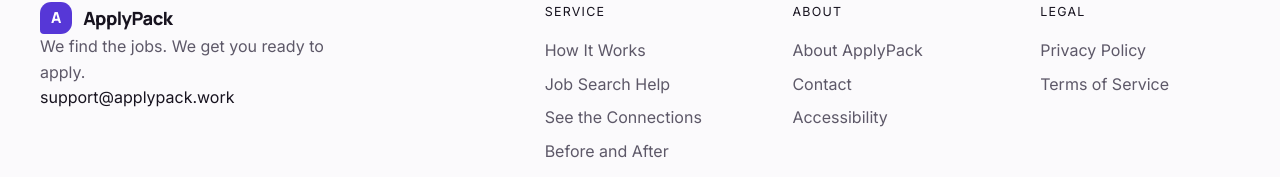
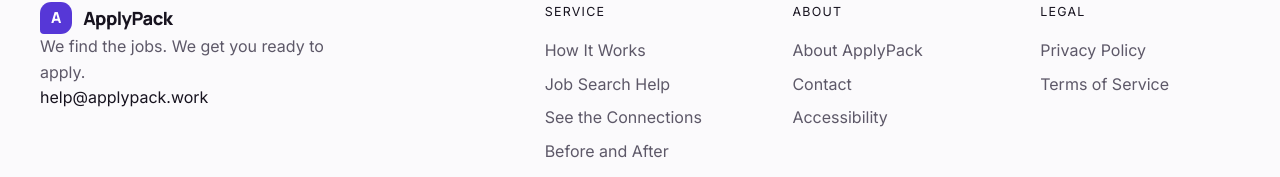
Before and after one commit to duotapmobile/ApplyPack, a Next.js app: page /how-it-works in a window 1280 px wide. Shown: the part 2124-2301 px from the top of the page. Built offline with nearby package versions, Linux system fonts and the light colour scheme; no server answers.

Commit message:
fix: align email addresses and complete metadata

```diff
--- a/src/app/[slug]/page.tsx
+++ b/src/app/[slug]/page.tsx
@@ -16,7 +16,19 @@
     title: page.title,
     description: page.description,
     alternates: { canonical: "/" + page.slug },
-    openGraph: { title: page.title, description: page.description, type: "website", url: "/" + page.slug },
+    openGraph: {
+      title: page.title,
+      description: page.description,
+      type: "website",
+      url: "/" + page.slug,
+      images: ["/opengraph-image"],
+    },
+    twitter: {
+      card: "summary_large_image",
+      title: page.title,
+      description: page.description,
+      images: ["/opengraph-image"],
+    },
   };
 }
 
--- /dev/null
+++ b/src/app/apple-icon.tsx
@@ -0,0 +1,25 @@
+import { ImageResponse } from "next/og";
+
+export const size = { width: 180, height: 180 };
+export const contentType = "image/png";
+
+export default function AppleIcon() {
+  return new ImageResponse(
+    <div
+      style={{
+        alignItems: "center",
+        background: "#5637d7",
+        color: "#ffffff",
+        display: "flex",
+        fontSize: 126,
+        fontWeight: 800,
+        height: "100%",
+        justifyContent: "center",
+        width: "100%",
+      }}
+    >
+      A
+    </div>,
+    size,
+  );
+}
--- a/src/app/get-started/page.tsx
+++ b/src/app/get-started/page.tsx
@@ -5,6 +5,19 @@
   title: "Get Started With ApplyPack",
   description: "Tell ApplyPack what fits your life and start your 10-job search for $20.",
   alternates: { canonical: "/get-started" },
+  openGraph: {
+    title: "Get Started With ApplyPack",
+    description: "Tell ApplyPack what fits your life and start your 10-job search for $20.",
+    type: "website",
+    url: "/get-started",
+    images: ["/opengraph-image"],
+  },
+  twitter: {
+    card: "summary_large_image",
+    title: "Get Started With ApplyPack",
+    description: "Tell ApplyPack what fits your life and start your 10-job search for $20.",
+    images: ["/opengraph-image"],
+  },
 };
 
 export default function GetStartedPage() {
--- /dev/null
+++ b/src/app/icon.tsx
@@ -0,0 +1,25 @@
+import { ImageResponse } from "next/og";
+
+export const size = { width: 32, height: 32 };
+export const contentType = "image/png";
+
+export default function Icon() {
+  return new ImageResponse(
+    <div
+      style={{
+        alignItems: "center",
+        background: "#5637d7",
+        color: "#ffffff",
+        display: "flex",
+        fontSize: 23,
+        fontWeight: 800,
+        height: "100%",
+        justifyContent: "center",
+        width: "100%",
+      }}
+    >
+      A
+    </div>,
+    size,
+  );
+}
--- a/src/app/layout.tsx
+++ b/src/app/layout.tsx
@@ -1,4 +1,4 @@
-import type { Metadata } from "next";
+import type { Metadata, Viewport } from "next";
 
 import { SiteFooter } from "@/components/layout/site-footer";
 import { SiteHeader } from "@/components/layout/site-header";
@@ -14,6 +14,14 @@
   },
   description:
     "Get 10 jobs matched to your goals within 24 hours for $20. Add a tailored resume and cover letter for $8 per selected job.",
+  keywords: [
+    "job search help",
+    "job matching service",
+    "tailored resume",
+    "cover letter service",
+    "career change support",
+    "ApplyPack",
+  ],
   alternates: { canonical: "/" },
   openGraph: {
     type: "website",
@@ -23,13 +31,29 @@
       "Ten matched jobs in 24 hours for $20. Tailored application materials for $8 per selected job.",
     url: "/",
     images: ["/opengraph-image"],
+    locale: "en_US",
   },
   robots: { index: true, follow: true },
   applicationName: "ApplyPack",
   manifest: "/manifest.webmanifest",
   category: "business",
+  authors: [{ name: "DuoTap LLC" }],
   creator: "DuoTap LLC",
-  twitter: { card: "summary_large_image", images: ["/opengraph-image"] },
+  publisher: "DuoTap LLC",
+  referrer: "strict-origin-when-cross-origin",
+  formatDetection: { address: false, email: false, telephone: false },
+  twitter: {
+    card: "summary_large_image",
+    title: "We find the jobs. We get you ready to apply.",
+    description:
+      "Ten matched jobs in 24 hours for $20. Tailored application materials for $8 per selected job.",
+    images: ["/opengraph-image"],
+  },
+};
+
+export const viewport: Viewport = {
+  themeColor: "#5637d7",
+  colorScheme: "light",
 };
 
 export default function RootLayout({
--- a/src/app/sitemap.ts
+++ b/src/app/sitemap.ts
@@ -3,7 +3,6 @@
 
 export default function sitemap(): MetadataRoute.Sitemap {
   return siteConfig.publicRoutes
-    .filter((route) => route !== "/get-started")
     .map((route) => ({
       url: siteConfig.url + route,
       lastModified: new Date("2026-09-01"),
--- a/src/config/site.ts
+++ b/src/config/site.ts
@@ -1,11 +1,15 @@
 export const siteConfig = {
   name: "ApplyPack",
   legalEntity: process.env.APP_LEGAL_ENTITY_NAME || "DuoTap LLC",
-  url: process.env.NEXT_PUBLIC_APP_URL || "http://localhost:3000",
+  url:
+    process.env.NEXT_PUBLIC_APP_URL ||
+    (process.env.NODE_ENV === "production" ? "https://applypack.work" : "http://localhost:3000"),
   email: {
-    support: "support@applypack.work",
-    accessibility: "accessibility@applypack.work",
-    privacy: "privacy@applypack.work",
+    orders: "orders@applypack.work",
+    support: "help@applypack.work",
+    accessibility: "help@applypack.work",
+    privacy: "help@applypack.work",
+    admin: "admin@applypack.work",
   },
   promise: "We find the jobs. We get you ready to apply.",
   navigation: [
--- a/src/content/public-pages.ts
+++ b/src/content/public-pages.ts
@@ -131,10 +131,9 @@
     description: "Contact ApplyPack about the service, an order, billing, privacy, or accessibility.",
     intro: ["We normally respond within two business days. Do not email resumes, payment details, or other sensitive documents."],
     sections: [
-      { title: "General help and orders", body: ["support@applypack.work"] },
-      { title: "Privacy", body: ["privacy@applypack.work"] },
-      { title: "Website accessibility", body: ["accessibility@applypack.work"] },
-    ], ctaLabel: "Email Support", ctaHref: "mailto:support@applypack.work",
+      { title: "General help, privacy, and accessibility", body: ["help@applypack.work"] },
+      { title: "Orders and billing", body: ["orders@applypack.work"] },
+    ], ctaLabel: "Email Help", ctaHref: "mailto:help@applypack.work",
   },
   accessibility: {
     slug: "accessibility", eyebrow: "ACCESSIBILITY AT APPLYPACK", title: "A service designed for more people to use.",
@@ -142,9 +141,9 @@
     intro: ["ApplyPack is committed to a website and service usable by as many people as possible."],
     sections: [
       { title: "Our target", body: ["We aim to conform to WCAG 2.2 Level AA."], bullets: ["Keyboard access", "Visible focus", "Clear structure and labels", "Sufficient contrast", "Reflow and reduced motion", "Manual and automated testing"] },
-      { title: "Need help?", body: ["Email accessibility@applypack.work with the page, what happened, and how you prefer us to respond."] },
+      { title: "Need help?", body: ["Email help@applypack.work with the page, what happened, and how you prefer us to respond."] },
       { title: "Ongoing work", body: ["Accessibility is reviewed during design, development, content changes, and major releases."], note: "Last reviewed September 1, 2026." },
-    ], ctaLabel: "Email Accessibility Support", ctaHref: "mailto:accessibility@applypack.work",
+    ], ctaLabel: "Email Accessibility Help", ctaHref: "mailto:help@applypack.work",
   },
   privacy: {
     slug: "privacy", eyebrow: "PRIVACY POLICY", title: "Your information is for providing your service.",
@@ -156,9 +155,9 @@
       { title: "Payments and email", body: ["Stripe processes cards; ApplyPack does not store full card numbers. Transactional email providers deliver service messages."] },
       { title: "Sharing", body: ["We do not sell resumes or personal information. We share only as needed for the service, security, law, or customer direction."] },
       { title: "Retention and security", body: ["Access is restricted by account and role. Enforced retention periods will be documented before launch. No system can promise absolute security."] },
-      { title: "Your choices", body: ["Email privacy@applypack.work for access, correction, or deletion requests. Some records may be retained for transactions, disputes, security, or law."] },
+      { title: "Your choices", body: ["Email help@applypack.work for access, correction, or deletion requests. Some records may be retained for transactions, disputes, security, or law."] },
       { title: "Children and changes", body: ["ApplyPack is not directed to children under 18. Changes will be posted with a new effective date."] },
-    ], ctaLabel: "Contact Privacy", ctaHref: "mailto:privacy@applypack.work",
+    ], ctaLabel: "Contact Privacy", ctaHref: "mailto:help@applypack.work",
   },
   terms: {
     slug: "terms", eyebrow: "TERMS OF SERVICE", title: "The service boundary, in plain language.",
@@ -173,6 +172,6 @@
       { title: "Payments and cancellation", body: ["Prices appear before payment. Work begins promptly, so cancellation may not be possible after fulfillment starts. Duplicate charges and failures are reviewed through support."] },
       { title: "No hiring guarantee", body: ["ApplyPack does not guarantee screening, interviews, offers, pay, or listing availability."] },
       { title: "Liability and changes", body: ["To the extent allowed by law, liability is limited to the amount paid for the service giving rise to the claim. Updates will show a new effective date."] },
-    ], ctaLabel: "Contact Support", ctaHref: "mailto:support@applypack.work",
+    ], ctaLabel: "Contact Help", ctaHref: "mailto:help@applypack.work",
   },
 };
--- a/src/lib/email/send.ts
+++ b/src/lib/email/send.ts
@@ -17,7 +17,7 @@
   const { data, error } = await resend.emails.send({
     from,
     to: input.to,
-    replyTo: process.env.EMAIL_REPLY_TO || "support@applypack.work",
+    replyTo: process.env.EMAIL_REPLY_TO || "help@applypack.work",
     subject: "Your ApplyPack order is confirmed",
     text: [
       "Your payment is complete.",
@@ -44,7 +44,7 @@
   const { data, error } = await resend.emails.send({
     from,
     to: input.to,
-    replyTo: process.env.EMAIL_REPLY_TO || "support@applypack.work",
+    replyTo: process.env.EMAIL_REPLY_TO || "help@applypack.work",
     subject: input.subject,
     text: [...input.lines, "", "Open My ApplyPack: " + (process.env.NEXT_PUBLIC_APP_URL || "https://applypack.work") + "/my-applypack"].join("\n"),
   }, { idempotencyKey: input.idempotencyKey });
--- a/src/lib/env.ts
+++ b/src/lib/env.ts
@@ -14,8 +14,8 @@
   STRIPE_JOB_SEARCH_PRICE_ID: z.string().optional(),
   STRIPE_APPLY_PACK_PRICE_ID: z.string().optional(),
   RESEND_API_KEY: z.string().optional(),
-  EMAIL_FROM_ADDRESS: z.string().default("orders@mail.applypack.work"),
-  EMAIL_REPLY_TO: z.string().email().default("support@applypack.work"),
+  EMAIL_FROM_ADDRESS: z.string().email().default("orders@applypack.work"),
+  EMAIL_REPLY_TO: z.string().email().default("help@applypack.work"),
   APP_DISPLAY_TIMEZONE: z.string().default("America/New_York"),
   APP_SEARCH_CAPACITY_PER_ROLLING_24H: z.coerce.number().int().positive().default(1),
   APP_APPLY_PACK_CAPACITY_PER_ROLLING_24H: z.coerce.number().int().positive().default(2),
```
Also changed, not shown: 4 other files (tests, documents, lock files or other folders).
